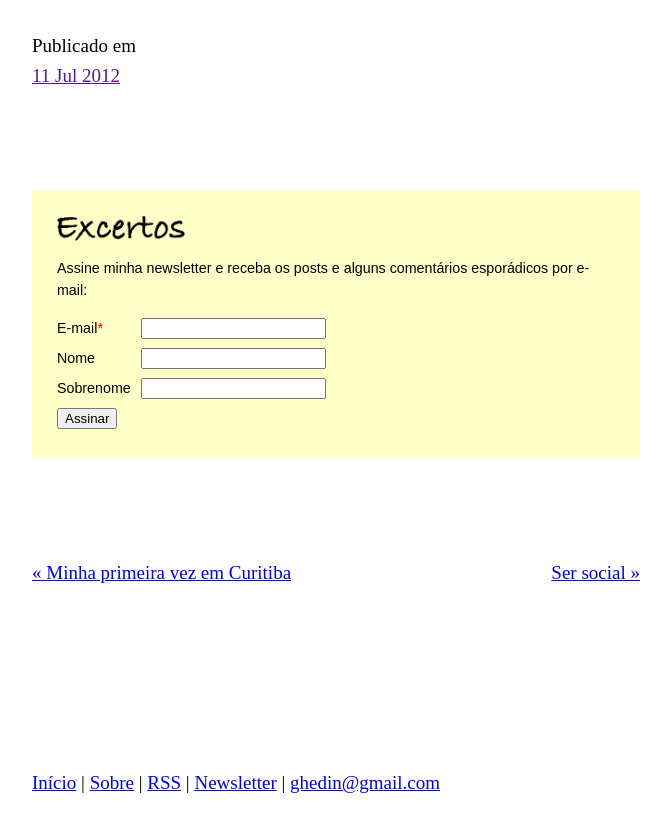
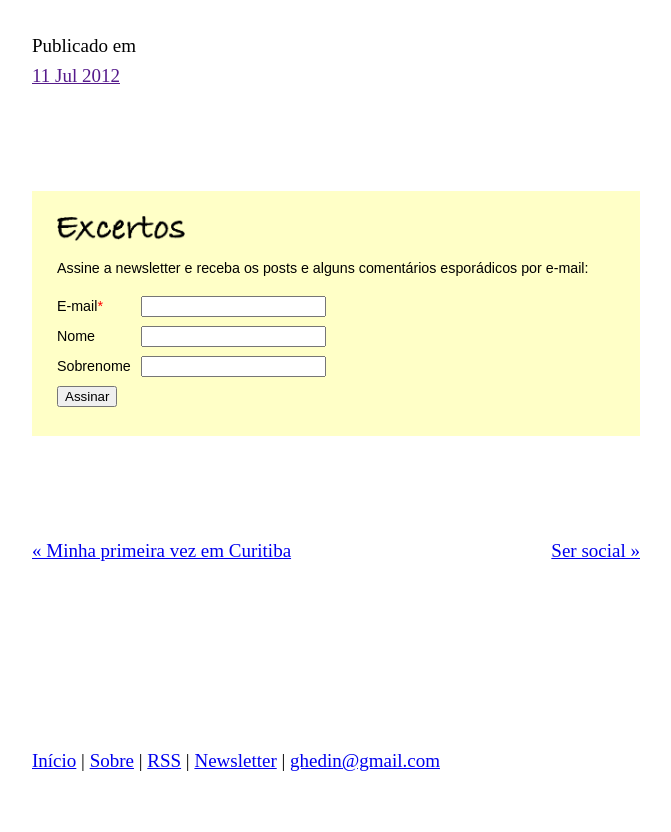
Before and after one commit to rghedin/rghedin.github.io, a Jekyll site: the page built from _posts/2012-07-11-vestibular-de-inverno-da-uem.md, in a window 1280 px wide and 900 px high, scrolled down 1390 px. Shown: the top 832 px of the window, without its empty margins (304-975 px from the left). Built offline with Jekyll 4.4.1, drawn with Linux system fonts in a browser that asks for light colours.

Commit message:
Outro teste

```diff
--- a/_layouts/post.html
+++ b/_layouts/post.html
@@ -15,7 +15,7 @@ layout: default
 
 		<div style="background-color: rgba(255, 255, 0, 0.22); padding: 25px; margin-bottom: 100px;font-family: sans-serif;font-size: 75%">
 			<h3><img src="/assets/excertos.png" alt="Excertos" style="width: 128px; height: auto" /></h3>
-			<p style="line-height: 22px;margin: 4px 0 12px">Assine minha newsletter e receba os posts e alguns comentários esporádicos por e-mail:</p>
+			<p style="line-height: 22px;margin: 4px 0 12px">Assine a newsletter e receba os posts e alguns comentários esporádicos por e-mail:</p>
 
 			<!-- Begin MailChimp Signup Form -->
 			<div id="mc_embed_signup">
```
